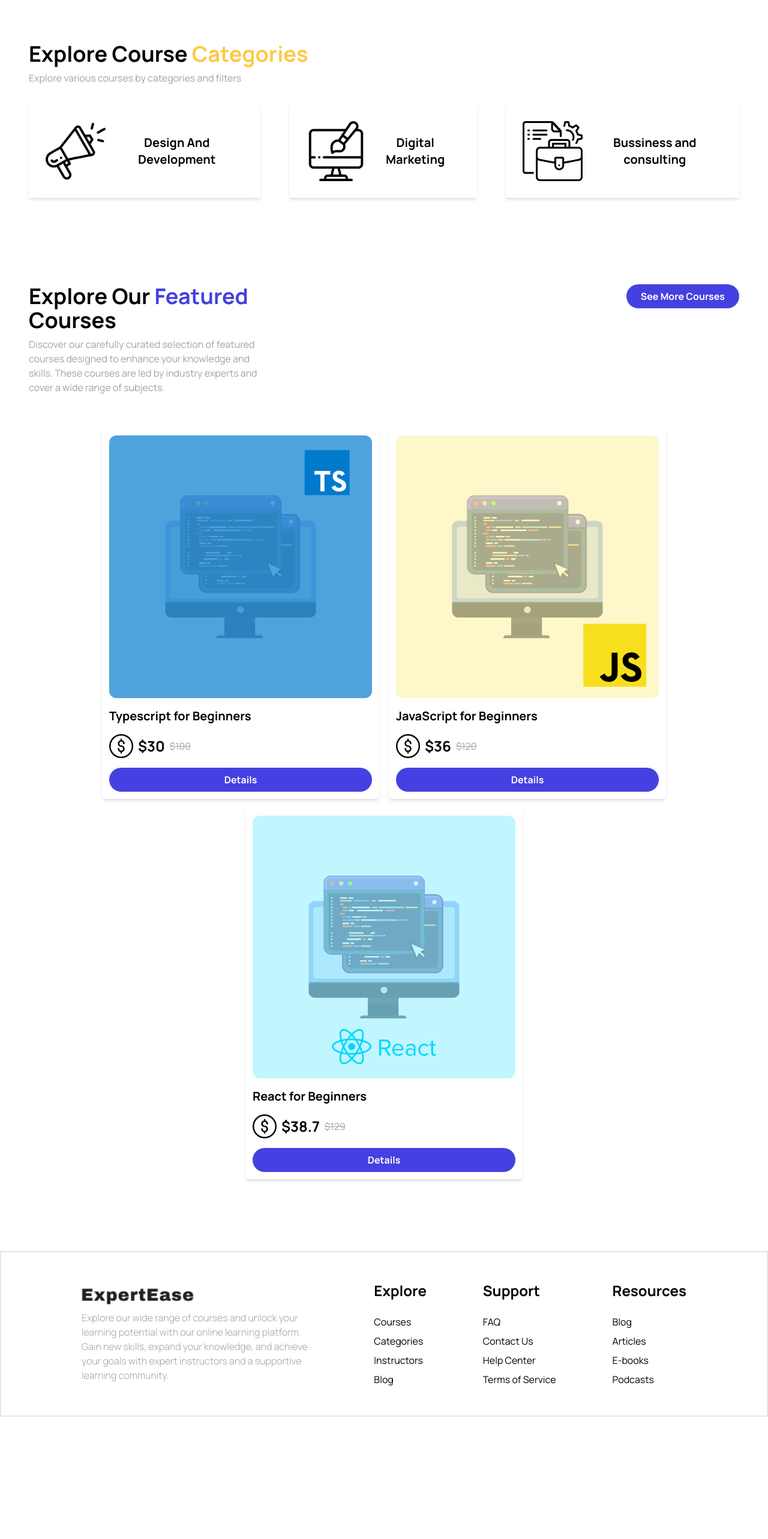
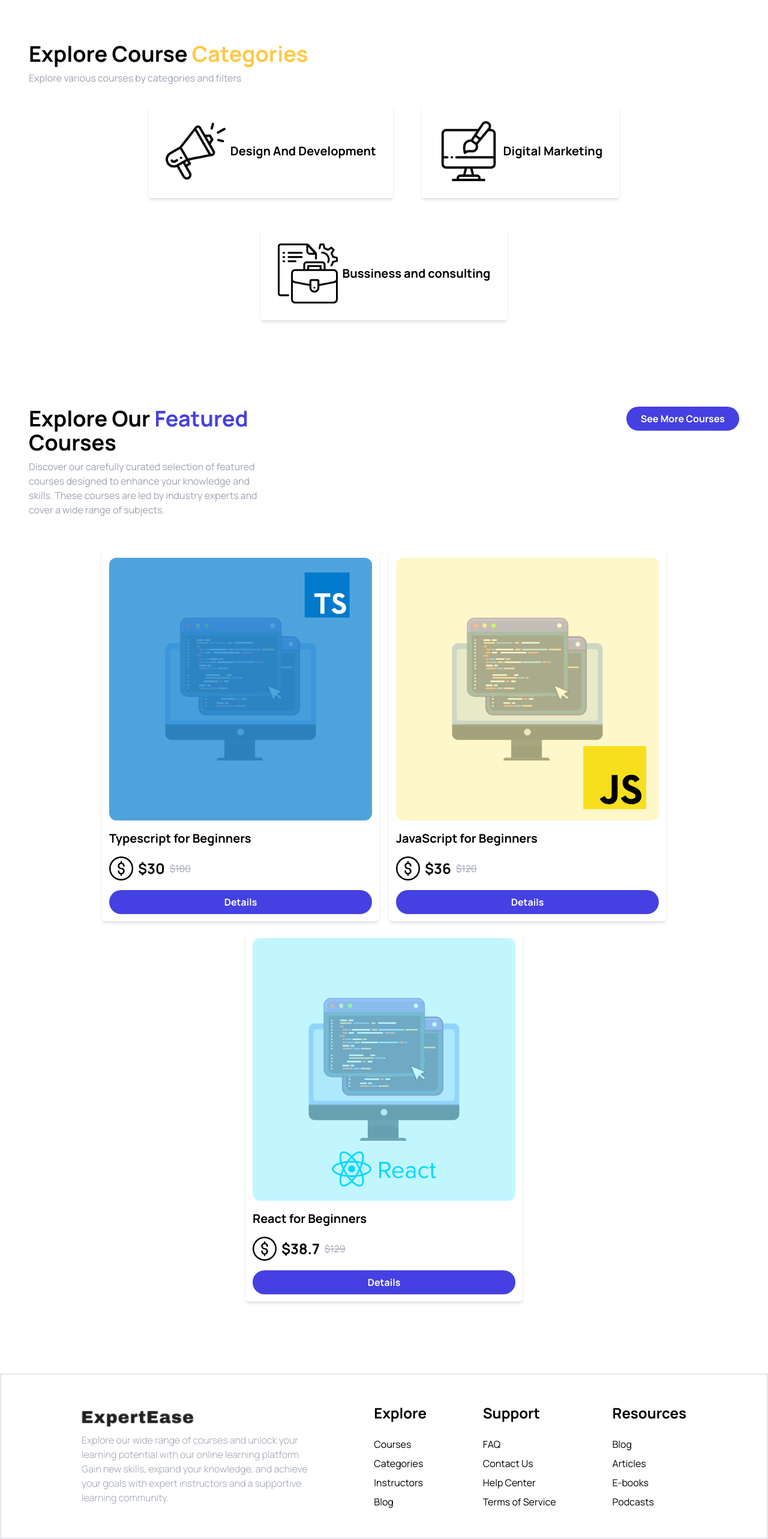
Before and after one commit to Dzenoo/Online-Learning-Platform, a Next.js app: page / in a window 1280 px wide. Shown: the part 928-3494 px from the top of the page at 60% size. Before the commit the page ends 3290 px from the top, so only its background shows below. Built offline with nearby package versions, Linux system fonts and the light colour scheme.

Commit message:
Finished

```diff
--- a/components/landing/Categories.tsx
+++ b/components/landing/Categories.tsx
@@ -12,7 +12,7 @@ const Categories: React.FC = () => {
           Explore various courses by categories and filters
         </p>
       </div>
-      <div className="flex justify-center items-center gap-12 text-center w-full">
+      <div className="flex justify-center items-center gap-12 flex-wrap text-center w-full">
         <div className="bg-white shadow-md p-7 flex justify-center items-center gap-2 cursor-pointer hover:shadow-lg transition-all">
           <Image
             src="/assets/graphics/promotion.png"
--- a/components/landing/CourseCard.tsx
+++ b/components/landing/CourseCard.tsx
@@ -16,7 +16,7 @@ const CourseCard: React.FC<CourseCardLandingProps> = ({
   const discountedPrice = price - discountAmount;
 
   return (
-    <Card styles="w-[360px] flex flex-col gap-4">
+    <Card styles="w-[360px] flex flex-col gap-4 hover:shadow-xl transition">
       <Link href={id}>
         <Image
           src={image}
--- a/components/landing/Footer.tsx
+++ b/components/landing/Footer.tsx
@@ -5,7 +5,7 @@ import React from "react";
 
 const Footer: React.FC = () => {
   return (
-    <footer className="bg-white border-2 shadow-md flex gap-2 justify-evenly p-12 mt-12">
+    <footer className="bg-white border-2 shadow-md flex gap-2 justify-evenly p-12 mt-12 flex-wrap">
       <div className="w-1/3">
         <Image
           src="/assets/images/log.png"
```
